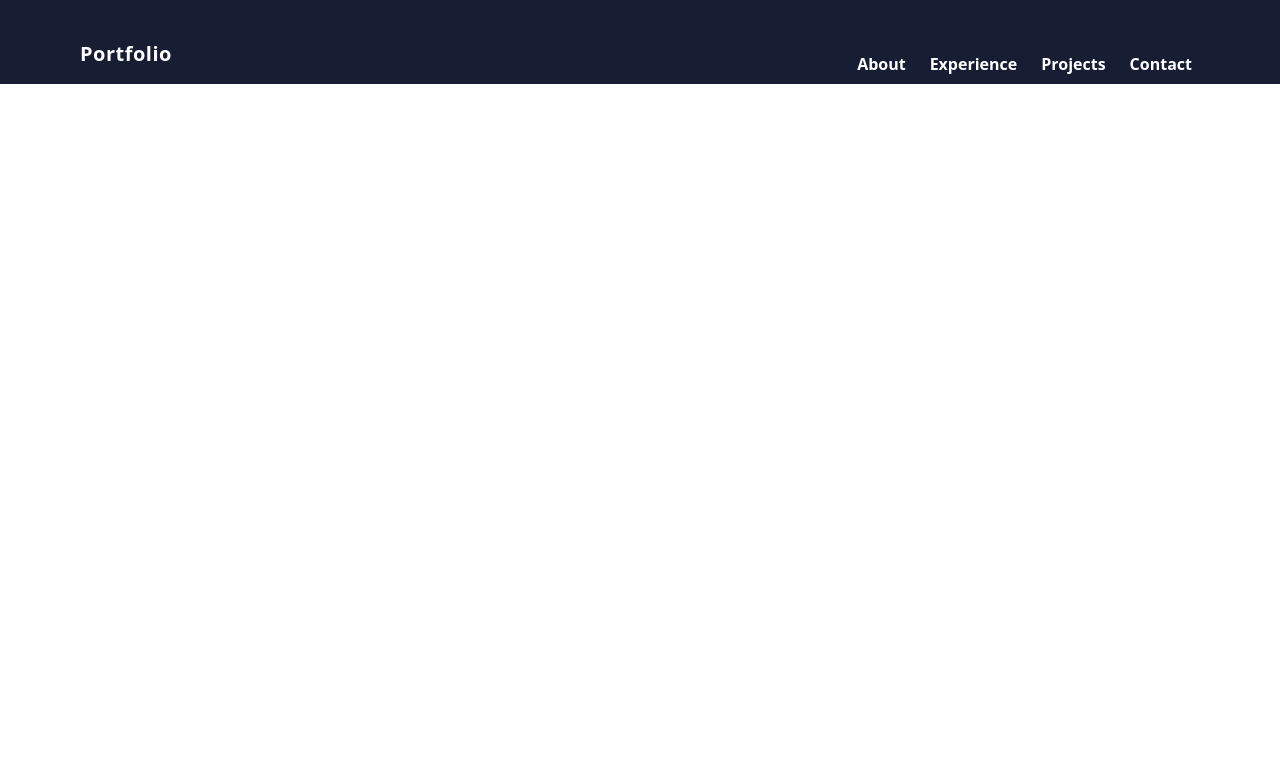
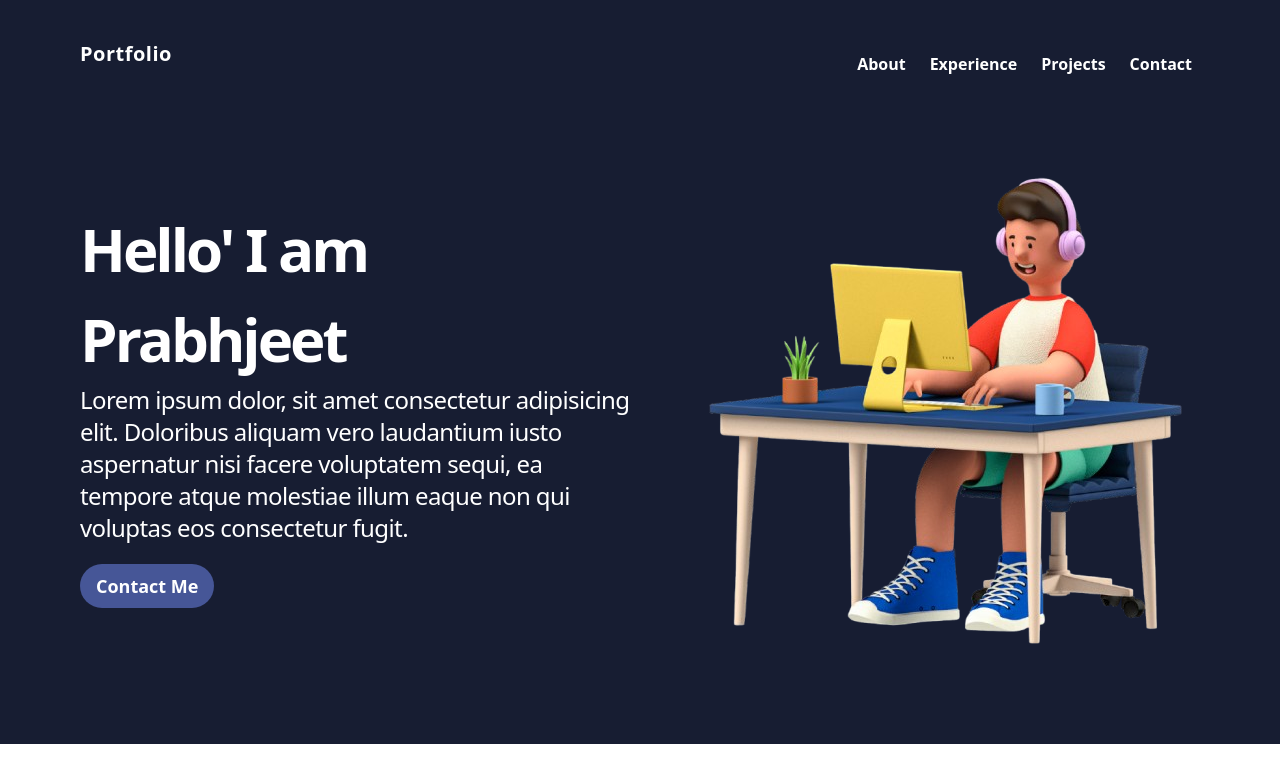
Before and after one commit to prabhjeet127s/portfolio-website, a React (Vite) app: page / in a window 1280 px wide. Shown: the top 782 px of the page. Built offline with nearby package versions, Linux system fonts and the light colour scheme.

Commit message:
Home  UI is created

```diff
--- a/src/App.jsx
+++ b/src/App.jsx
@@ -1,3 +1,4 @@
+import Home from "./components/Home"
 import Nav from "./components/Nav"
 
 
@@ -10,6 +11,7 @@
     <div className=" bg-[#171d32] h-auto w-full overflow-hidden">
 
       <Nav/>
+      <Home/>
     </div>
   )
 }
--- /dev/null
+++ b/src/components/Home.jsx
@@ -0,0 +1,25 @@
+import React from 'react'
+import avatarImg from "./../assets/Individual-sessions-1-removebg-preview.png";
+
+const Home = () => {
+    return (
+        <div className='text-white flex w-full justify-between items-start p-10 md:p-20 '>
+
+            <div className='md:w-2/4 md:pt-10 '>
+                <h1 className='text-3xl md:text-6xl font-bold leading-normal tracking-tighter'>Hello' I am Prabhjeet</h1>
+                <p className='text-sm md:text-2xl tracking-tight'>Lorem ipsum dolor, sit amet consectetur adipisicing elit. Doloribus aliquam vero laudantium iusto aspernatur nisi facere voluptatem sequi, ea tempore atque molestiae illum eaque non qui voluptas eos consectetur fugit.</p>
+                <button className="mt-5 md:md-10 text-white py02 px-3 text-sm md:text-lg md:py-2 md:px-4 hover:opacity-85 duration-300 hover:scale-105 font-semibold rounded-3xl bg-[#465697]">
+                    Contact Me
+                </button>
+                </div>
+
+            <div>
+                <img className="" src={avatarImg} alt="" />
+            </div>
+
+
+        </div>
+    )
+}
+
+export default Home
```
Also changed, not shown: src/assets/Gemini_Generated_Image_3x62vi3x62vi3x62-removebg-preview.png (added), src/assets/Individual-sessions-1-removebg-preview.png (added).
